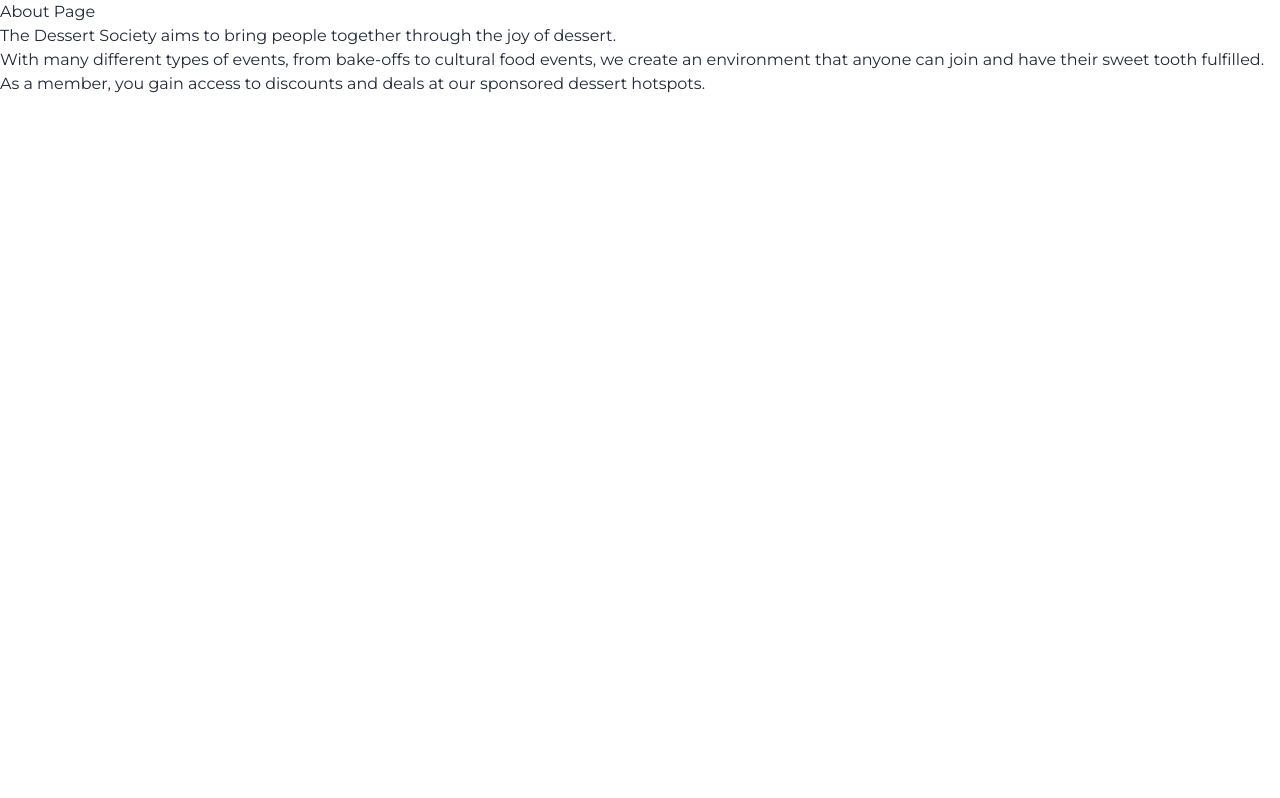
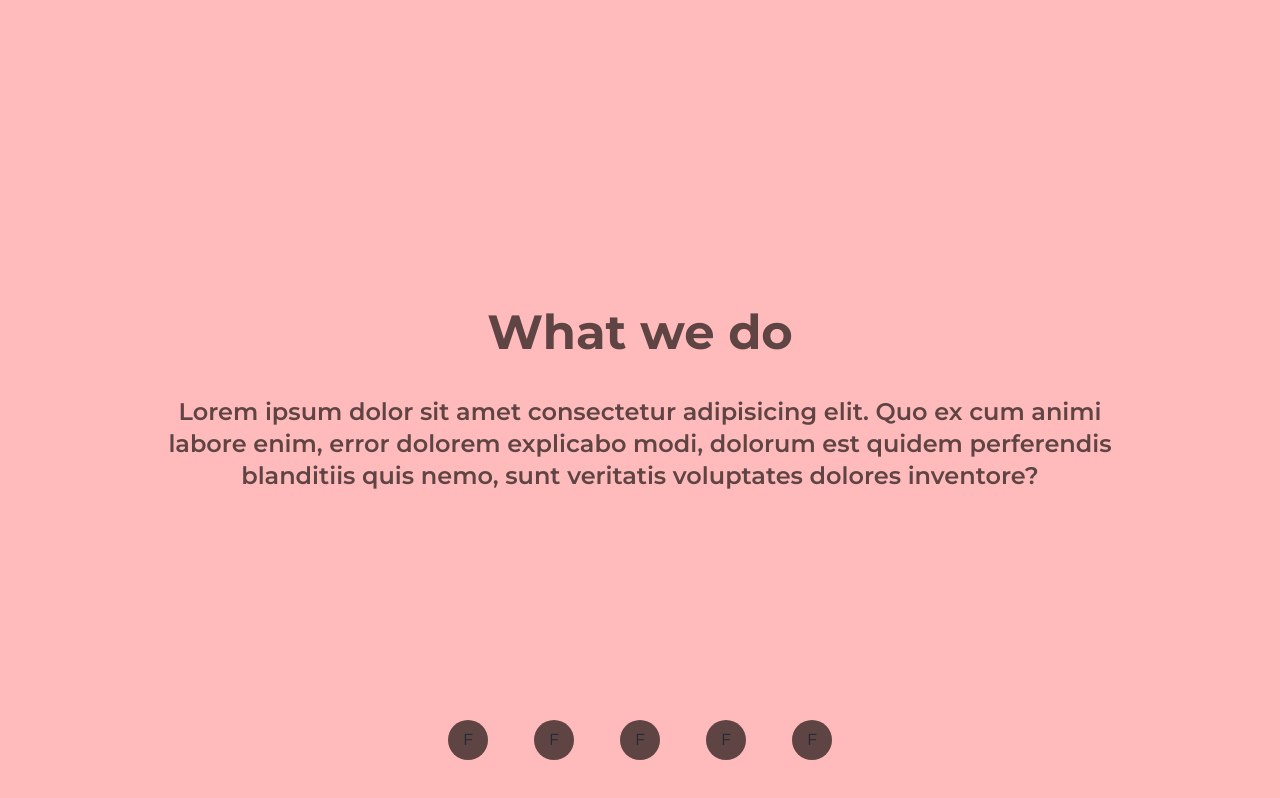
Before and after one commit to UoaWDCC/uads-member-app-v2, a React (Vite) app in the folder web/: page /about in a window 1280 px wide. Built offline with nearby package versions, Linux system fonts and the light colour scheme.

Commit message:
UADS-45 feat: Created the basic skeleton

```diff
--- a/web/src/pages/About.tsx
+++ b/web/src/pages/About.tsx
@@ -1,11 +1,37 @@
-export default function About()  {
-  return (
-    <div>
-      <h1> About Page</h1>
-			<p> The Dessert Society aims to bring people together through the joy of dessert. </p>
-			<p>	With many different types of events, from bake-offs to cultural food events, we create an environment that anyone can join and have their sweet tooth fulfilled.</p>
-      <p> As a member, you gain access to discounts and deals at our sponsored dessert hotspots. </p>
-    </div>
 
-  )
+
+export default function About() {
+	return (
+		<div className="w-screen h-screen bg-[#FFBBBB] flex justify-center items-center p-40">
+			<div className="flex flex-col items-center">
+				<h1 className="text-5xl text-center text-[#5F4444] mb-10 font-bold"> What we do</h1>
+				{/* Add UADS logo */}
+				{/* <p>ADD UADS LOGO</p> */}
+
+				<p className="text-2xl text-center text-[#5F4444] font-semibold">Lorem ipsum dolor sit amet consectetur adipisicing elit. Quo ex cum animi labore enim, error dolorem explicabo modi, dolorum est quidem perferendis blanditiis quis nemo, sunt veritatis voluptates dolores inventore?</p>
+
+			</div>
+
+			<div className="fixed bottom-10 w-96 h-10 flex justify-between ">
+				<div className="w-10 h-full bg-[#5F4444] rounded-full flex justify-center items-center">
+					<p>F</p>
+				</div>
+
+				<div className="w-10 h-full bg-[#5F4444]  rounded-full flex justify-center items-center">
+					<p>F</p>
+				</div>
+				<div className="w-10 h-full bg-[#5F4444]  rounded-full flex justify-center items-center">
+					<p>F</p>
+				</div>
+				<div className="w-10 h-full bg-[#5F4444]  rounded-full flex justify-center items-center">
+					<p>F</p>
+				</div>
+				<div className="w-10 h-full bg-[#5F4444]  rounded-full flex justify-center items-center">
+					<p>F</p>
+				</div>
+			</div>
+
+		</div>
+
+	)
 }
```
